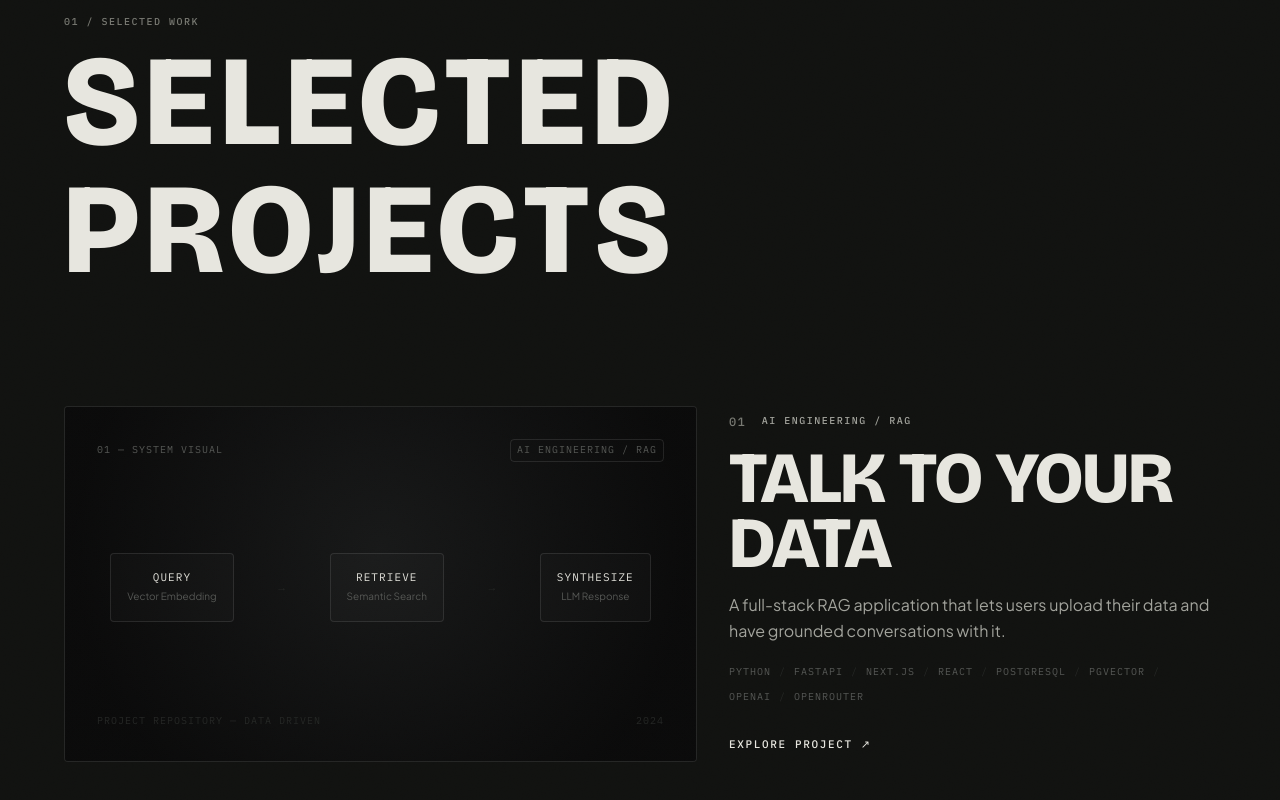
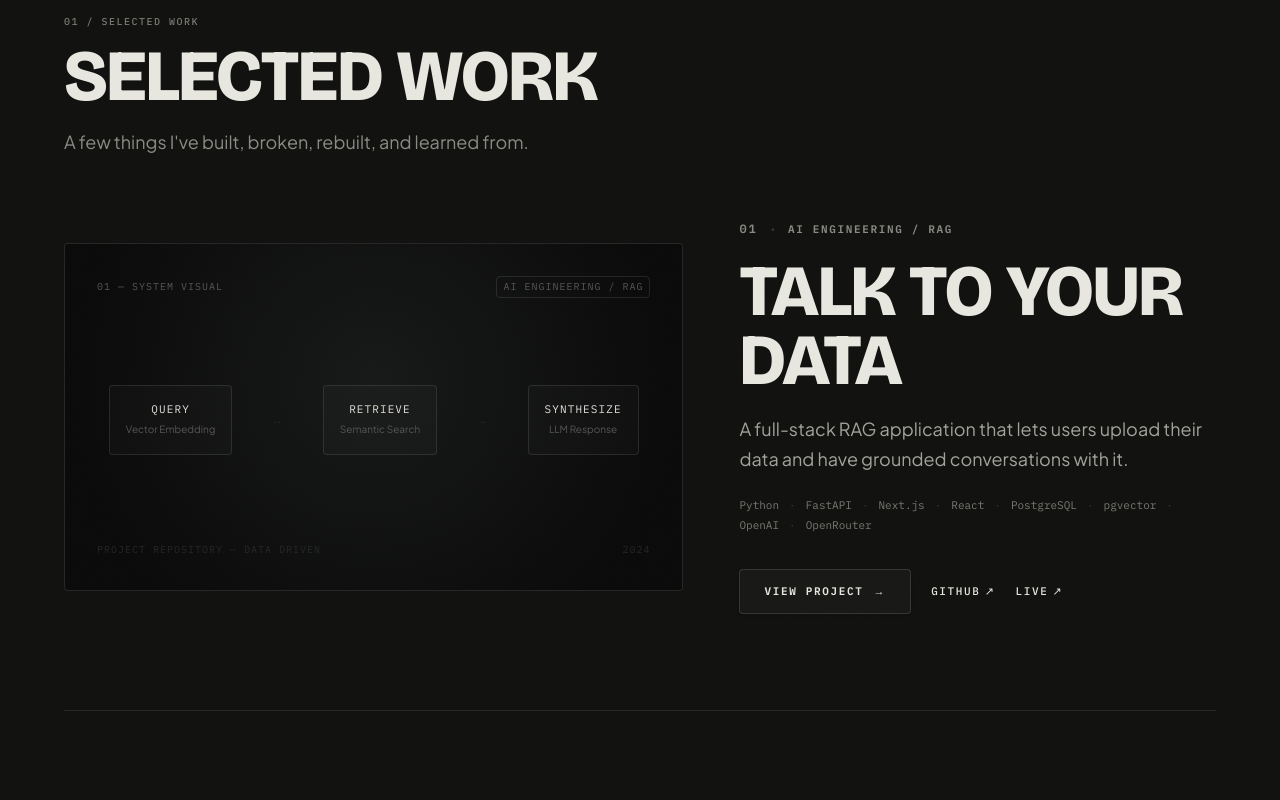
Before and after one commit to tusharathub/newport, a Next.js app: page / in a window 1280 px wide. Shown: the part 1200-2000 px from the top of the page. Built offline with nearby package versions, Linux system fonts and the light colour scheme; a web font is replaced by a local one.

Commit message:
feat: polish homepage featured projects section and update project cards

```diff
--- a/app/page.tsx
+++ b/app/page.tsx
@@ -3,9 +3,16 @@ import { TransitionBridge } from '@/components/TransitionBridge/TransitionBridge
 import { WorkSection } from '@/components/WorkSection/WorkSection';
 import { AboutSection } from '@/components/AboutSection/AboutSection';
 import { ContactSection } from '@/components/ContactSection/ContactSection';
-import { projects } from '@/data/projects';
+import { getProjectBySlug } from '@/data/projects';
+import { Project } from '@/types/project';
 
 export default function Home() {
+  const featuredProjects = [
+    getProjectBySlug('rag-application'),
+    getProjectBySlug('python-web-scraper'),
+    getProjectBySlug('notablecv'),
+  ].filter(Boolean) as Project[];
+
   return (
     <>
       {/* ── Hero ── */}
@@ -15,7 +22,7 @@ export default function Home() {
       <TransitionBridge />
 
       {/* ── Selected Work ── */}
-      <WorkSection projects={projects} />
+      <WorkSection projects={featuredProjects} />
 
       {/* ── About ── */}
       <AboutSection />
--- a/app/projects/page.tsx
+++ b/app/projects/page.tsx
@@ -10,7 +10,12 @@ export const metadata: Metadata = {
 export default function ProjectsPage() {
   return (
     <main style={{ paddingTop: 'var(--space-4xl)' }}>
-      <WorkSection projects={projects} />
+      <WorkSection
+        projects={projects}
+        title="ALL PROJECTS"
+        subtitle="Complete collection of AI, full-stack, mobile, and automation projects."
+        showViewAll={false}
+      />
     </main>
   );
 }
--- a/components/ProjectShowcase/ProjectCard.tsx
+++ b/components/ProjectShowcase/ProjectCard.tsx
@@ -7,10 +7,15 @@ import { ProjectMedia } from './ProjectMedia';
 
 interface ProjectCardProps {
   project: Project;
+  index?: number;
   priority?: boolean;
 }
 
-export function ProjectCard({ project, priority = false }: ProjectCardProps) {
+export function ProjectCard({
+  project,
+  index,
+  priority = false,
+}: ProjectCardProps) {
   const cardRef = useRef<HTMLDivElement>(null);
   const [isVisible, setIsVisible] = useState(false);
 
@@ -34,71 +39,113 @@ export function ProjectCard({ project, priority = false }: ProjectCardProps) {
 
   const gridClass = getGridClass(project.layoutVariant);
   const projectHref = `/work/${project.slug}`;
+  const displayNumber = (index !== undefined ? index + 1 : parseInt(project.id, 10) || 1)
+    .toString()
+    .padStart(2, '0');
 
   return (
     <article
       ref={cardRef}
-      className={`w-full py-12 md:py-16 border-b border-[#e2e1da]/10 transition-all duration-700 ease-out ${
+      className={`w-full pb-16 md:pb-24 border-b border-[#e2e1da]/10 transition-all duration-700 ease-out ${
         isVisible ? 'opacity-100 translate-y-0' : 'opacity-0 translate-y-6'
       }`}
       aria-label={`Project: ${project.title}`}
     >
-      <div className={`grid gap-8 items-center ${gridClass}`}>
+      <div className={`grid gap-10 lg:gap-14 items-center ${gridClass}`}>
         {/* Visual Media Showcase */}
-        <div className={`group relative w-full cursor-pointer ${project.layoutVariant === 'reversed' ? 'lg:order-2' : ''}`}>
+        <div
+          className={`group relative w-full cursor-pointer ${
+            project.layoutVariant === 'reversed' ? 'lg:order-2' : ''
+          }`}
+        >
           <Link href={projectHref} tabIndex={-1} aria-hidden="true">
             <ProjectMedia project={project} priority={priority} />
           </Link>
         </div>
 
         {/* Project Metadata & Description */}
-        <div className="flex flex-col gap-4 max-w-[540px]">
-          <div className="flex items-center gap-4">
-            <span className="font-mono text-sm font-medium text-[#777871] tracking-wider">
-              {project.id}
+        <div className="flex flex-col gap-5 max-w-[580px]">
+          {/* Project Number & Category */}
+          <div className="flex items-center gap-3">
+            <span className="font-mono text-sm font-semibold text-[#8a8a84] tracking-widest">
+              {displayNumber}
             </span>
-            <span className="font-mono text-[0.625rem] font-medium text-[#a1a29b] tracking-widest uppercase">
+            <span className="text-[#343531] font-mono text-xs">•</span>
+            <span className="font-mono text-xs font-semibold text-[#8a8a84] tracking-widest uppercase">
               {project.category}
             </span>
           </div>
 
+          {/* Project Title */}
           <Link
             href={projectHref}
-            className="font-big-shoulders text-4xl md:text-7xl font-black text-[#e7e6df] hover:text-white tracking-tight leading-[0.9] uppercase transition-colors"
+            className="font-big-shoulders text-4xl sm:text-5xl lg:text-7xl font-black text-[#e7e6df] hover:text-white tracking-tight leading-[0.95] uppercase transition-colors"
           >
             {project.title}
           </Link>
 
-          <p className="font-body text-base text-[#a1a29b] leading-relaxed">
+          {/* Description */}
+          <p className="font-body text-base md:text-lg text-[#a1a29b] leading-relaxed">
             {project.description}
           </p>
 
+          {/* Technologies */}
           {project.technologies && project.technologies.length > 0 && (
-            <div className="flex flex-wrap gap-2 pt-1">
+            <div className="flex flex-wrap gap-x-2.5 gap-y-1.5 pt-1 font-mono text-xs text-[#777871]">
               {project.technologies.map((tech, idx) => (
-                <span
-                  key={tech}
-                  className="font-mono text-[0.625rem] text-[#555754] tracking-wider uppercase flex items-center gap-2"
-                >
-                  {tech}
+                <span key={tech} className="inline-flex items-center gap-2.5">
+                  <span>{tech}</span>
                   {idx < project.technologies!.length - 1 && (
-                    <span className="text-[#252725]">/</span>
+                    <span className="text-[#343531]">·</span>
                   )}
                 </span>
               ))}
             </div>
           )}
 
-          <div className="pt-2">
+          {/* CTAs & External Links */}
+          <div className="flex flex-col sm:flex-row sm:items-center gap-5 pt-3 mt-1">
+            {/* Main Primary CTA */}
             <Link
               href={projectHref}
-              className="inline-flex items-center gap-2 font-mono text-xs font-medium text-[#e2e1da] hover:text-white tracking-widest uppercase group/link"
+              className="inline-flex items-center gap-2.5 font-mono text-xs font-semibold text-[#e7e6df] hover:text-white tracking-widest uppercase px-6 py-3.5 bg-[#181917] border border-[#e2e1da]/15 hover:border-[#e2e1da]/40 hover:bg-[#20211f] rounded-sm transition-all duration-200 group/cta w-fit shadow-sm"
             >
-              <span>EXPLORE PROJECT</span>
-              <span className="transition-transform duration-150 group-hover/link:translate-x-1 group-hover/link:-translate-y-1">
-                ↗
+              <span>VIEW PROJECT</span>
+              <span className="transition-transform duration-200 group-hover/cta:translate-x-1">
+                →
               </span>
             </Link>
+
+            {/* Secondary Links */}
+            <div className="flex items-center gap-5">
+              {project.githubUrl && (
+                <a
+                  href={project.githubUrl}
+                  target="_blank"
+                  rel="noopener noreferrer"
+                  className="font-mono text-xs font-medium text-[#8a8a84] hover:text-[#e7e6df] tracking-widest uppercase transition-colors inline-flex items-center gap-1 group/gh"
+                >
+                  <span>GITHUB</span>
+                  <span className="inline-block transition-transform duration-150 group-hover/gh:translate-x-0.5 group-hover/gh:-translate-y-0.5">
+                    ↗
+                  </span>
+                </a>
+              )}
+
+              {project.liveUrl && (
+                <a
+                  href={project.liveUrl}
+                  target="_blank"
+                  rel="noopener noreferrer"
+                  className="font-mono text-xs font-medium text-[#8a8a84] hover:text-[#e7e6df] tracking-widest uppercase transition-colors inline-flex items-center gap-1 group/live"
+                >
+                  <span>LIVE</span>
+                  <span className="inline-block transition-transform duration-150 group-hover/live:translate-x-0.5 group-hover/live:-translate-y-0.5">
+                    ↗
+                  </span>
+                </a>
+              )}
+            </div>
           </div>
         </div>
       </div>
--- a/components/WorkSection/WorkSection.tsx
+++ b/components/WorkSection/WorkSection.tsx
@@ -4,45 +4,61 @@ import { ProjectCard } from '../ProjectShowcase/ProjectCard';
 
 interface WorkSectionProps {
   projects: Project[];
+  title?: string;
+  subtitle?: string;
+  showViewAll?: boolean;
 }
 
-export function WorkSection({ projects }: WorkSectionProps) {
+export function WorkSection({
+  projects,
+  title = 'SELECTED WORK',
+  subtitle = "A few things I've built, broken, rebuilt, and learned from.",
+  showViewAll = true,
+}: WorkSectionProps) {
   return (
     <section
       id="work"
       className="relative w-full py-[clamp(4rem,8vw,8rem)] px-[clamp(1.25rem,5vw,4rem)]"
-      aria-label="Selected Work"
+      aria-label={title}
     >
-      <div className="flex flex-col gap-2 mb-12">
+      <div className="flex flex-col gap-3 mb-16">
         <span className="font-mono text-[0.625rem] font-medium text-[#777871] tracking-widest uppercase">
           01 / SELECTED WORK
         </span>
-        <h2 className="font-big-shoulders text-4xl md:text-6xl font-black text-[#e7e6df] tracking-wide uppercase">
-          SELECTED PROJECTS
+        <h2 className="font-big-shoulders text-4xl md:text-7xl font-black text-[#e7e6df] tracking-tight uppercase leading-[0.95]">
+          {title}
         </h2>
+        {subtitle && (
+          <p className="font-body text-base md:text-lg text-[#8a8a84] max-w-xl leading-relaxed mt-1">
+            {subtitle}
+          </p>
+        )}
       </div>
 
-      <div className="flex flex-col gap-12">
+      <div className="flex flex-col gap-16 md:gap-24">
         {projects.map((project, index) => (
           <ProjectCard
             key={project.id}
             project={project}
+            index={index}
             priority={index === 0}
           />
         ))}
       </div>
 
-      <div className="mt-16 flex justify-end">
+      {showViewAll && (
+        <div className="mt-20 md:mt-28 flex justify-center">
           <Link
             href="/projects"
-          className="inline-flex items-center gap-2 font-mono text-xs font-medium text-[#8a8a84] hover:text-[#e2e1da] tracking-widest uppercase py-2 border-b border-[#e2e1da]/10 hover:border-[#e2e1da] transition-colors group"
+            className="inline-flex items-center gap-3 font-mono text-xs font-semibold text-[#e7e6df] hover:text-white tracking-widest uppercase px-8 py-4 bg-[#181917] border border-[#e2e1da]/20 hover:border-[#e2e1da]/60 hover:bg-[#20211f] rounded-sm transition-all duration-200 group shadow-md"
           >
             <span>VIEW ALL PROJECTS</span>
-          <span className="transition-transform duration-150 group-hover:translate-x-1 group-hover:-translate-y-1">
-            ↗
+            <span className="transition-transform duration-200 group-hover:translate-x-1.5">
+              →
             </span>
           </Link>
         </div>
+      )}
     </section>
   );
 }
```
Lines whose indentation alone changed are shown as unchanged.
